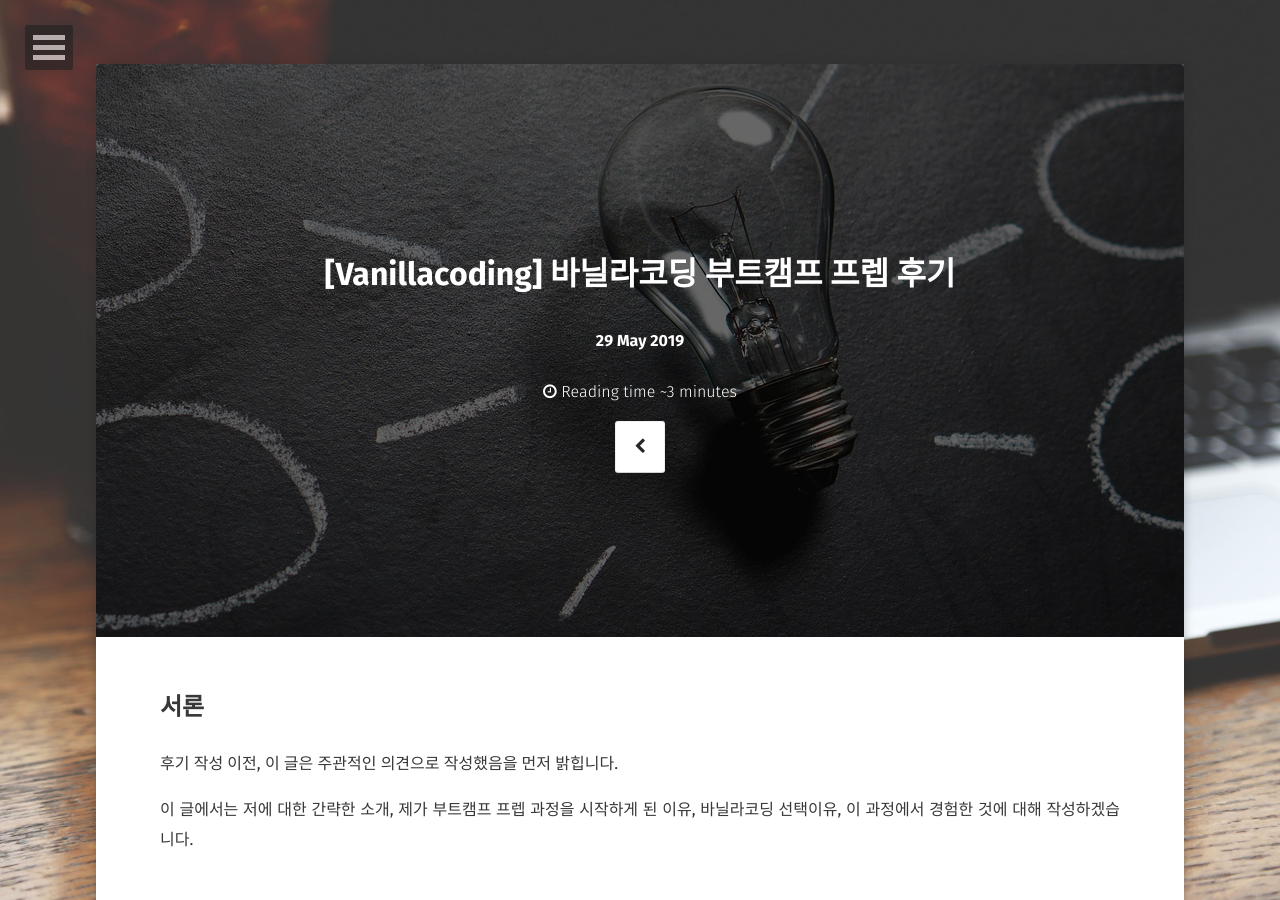
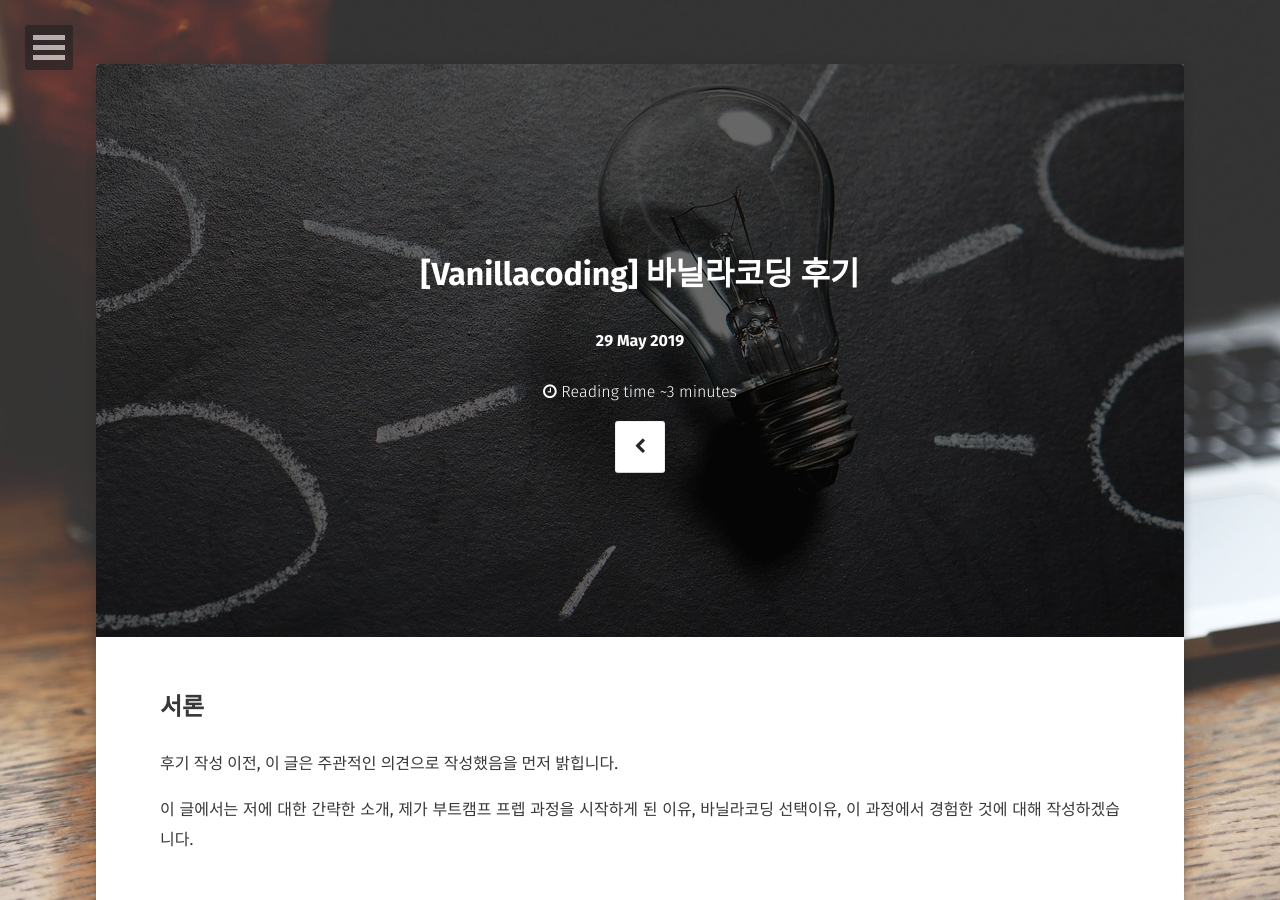
Before and after one commit to Kyounghwan01/lala, a Jekyll site: the page built from _posts/Vanillacoding/2019-05-29-prep-수강후기.md, in a window 1280 px wide and 900 px high. Built offline with Jekyll 4.4.1, drawn with Linux system fonts in a browser that asks for light colours; some web fonts are replaced.

Commit message:
Update 2019-05-29-prep-수강후기.md

```diff
--- a/_posts/Vanillacoding/2019-05-29-prep-수강후기.md
+++ b/_posts/Vanillacoding/2019-05-29-prep-수강후기.md
@@ -1,6 +1,6 @@
 ---
 layout: post
-title: "[Vanillacoding] 바닐라코딩 부트캠프 프렙 후기"
+title: "[Vanillacoding] 바닐라코딩 후기"
 date: 2019-05-29
 excerpt: "Vanillacoding bootcamp-prep수강후기"
 tag:
```
